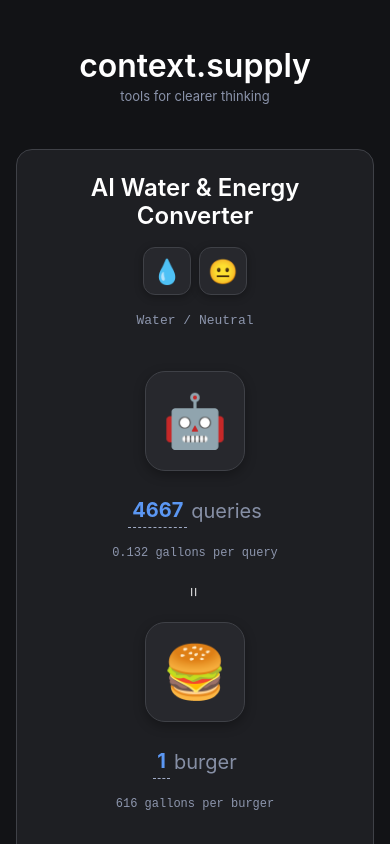
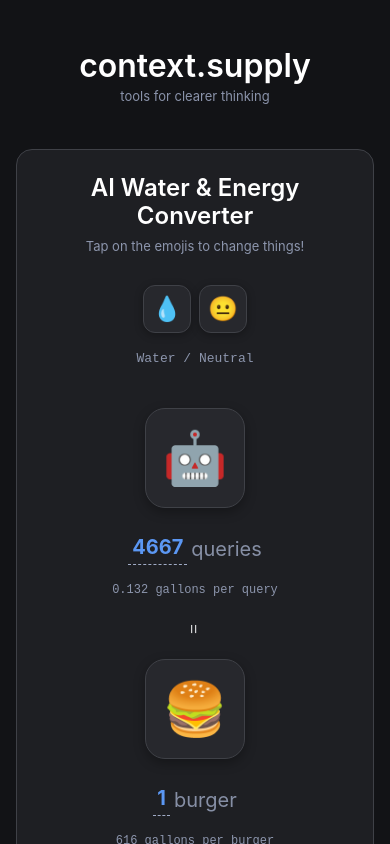
Before and after one commit to dame-is/context-supply, a React (Vite) app: page / in a window 390 px wide. Shown: the top 844 px of the page. Built offline with nearby package versions, Linux system fonts and the light colour scheme.

Commit message:
add emoji tap text

```diff
--- a/src/components/EnergyConverter.css
+++ b/src/components/EnergyConverter.css
@@ -14,6 +14,14 @@
   text-align: center;
   margin: 0;
   line-height: 1.2em;
+}
+
+.converter-subtitle {
+  font-size: 14px;
+  color: var(--text-secondary);
+  text-align: center;
+  margin: 8px 0 16px;
+  opacity: 0.8;
 }
 
 .controls-section {
@@ -305,6 +313,11 @@
     font-size: 1.5em;
   }
 
+  .converter-subtitle {
+    font-size: 13px;
+    margin: 6px 0 12px;
+  }
+
   .converter-body {
     flex-direction: column;
     align-items: center;
--- a/src/components/EnergyConverter.jsx
+++ b/src/components/EnergyConverter.jsx
@@ -398,6 +398,7 @@ const EnergyConverter = () => {
   return (
     <div className="converter-container">
       <h2 className="converter-title">AI Water & Energy Converter</h2>
+      <p className="converter-subtitle">Tap on the emojis to change things!</p>
 
       <div className="controls-section">
         <div className="measurement-toggles">
```
